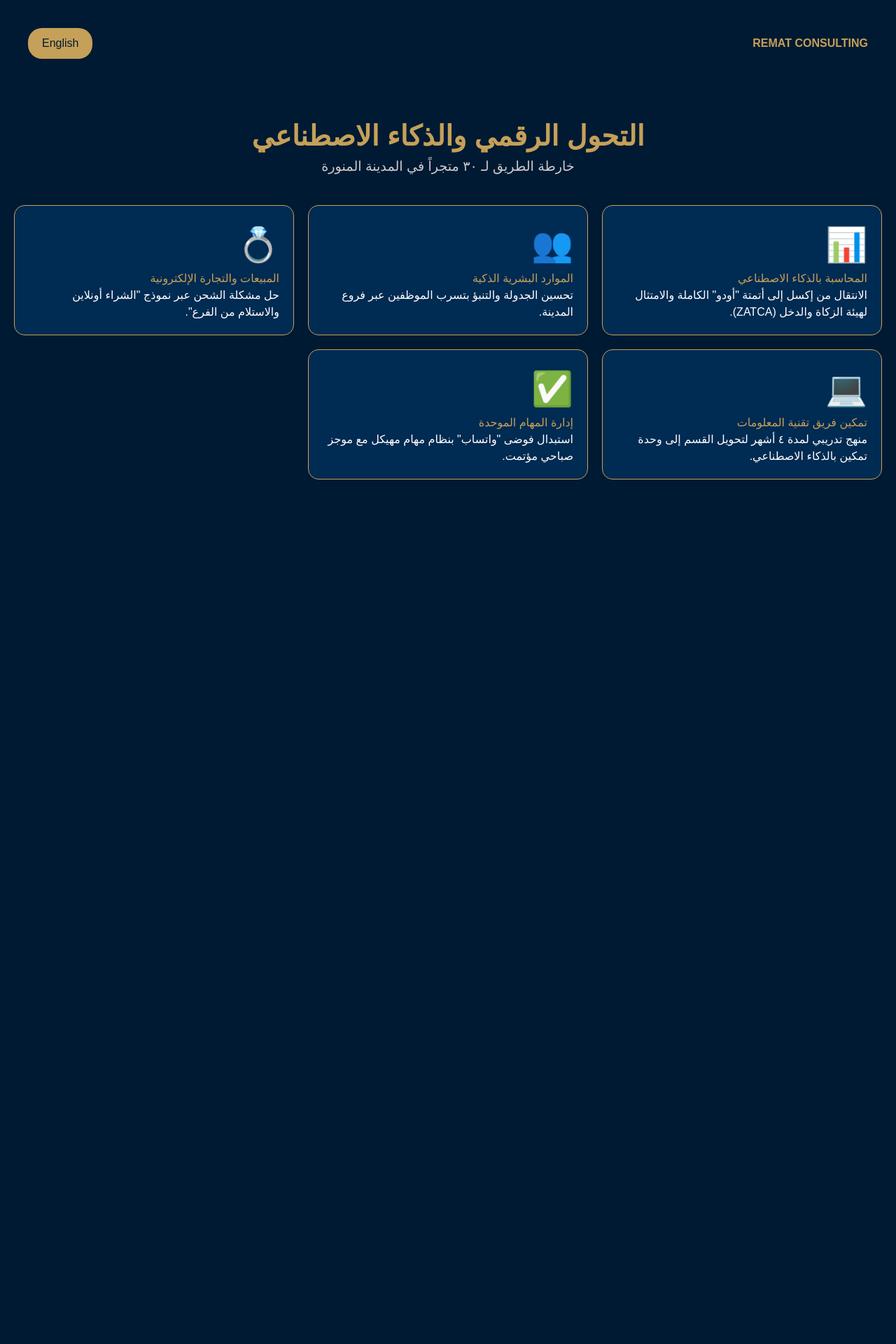
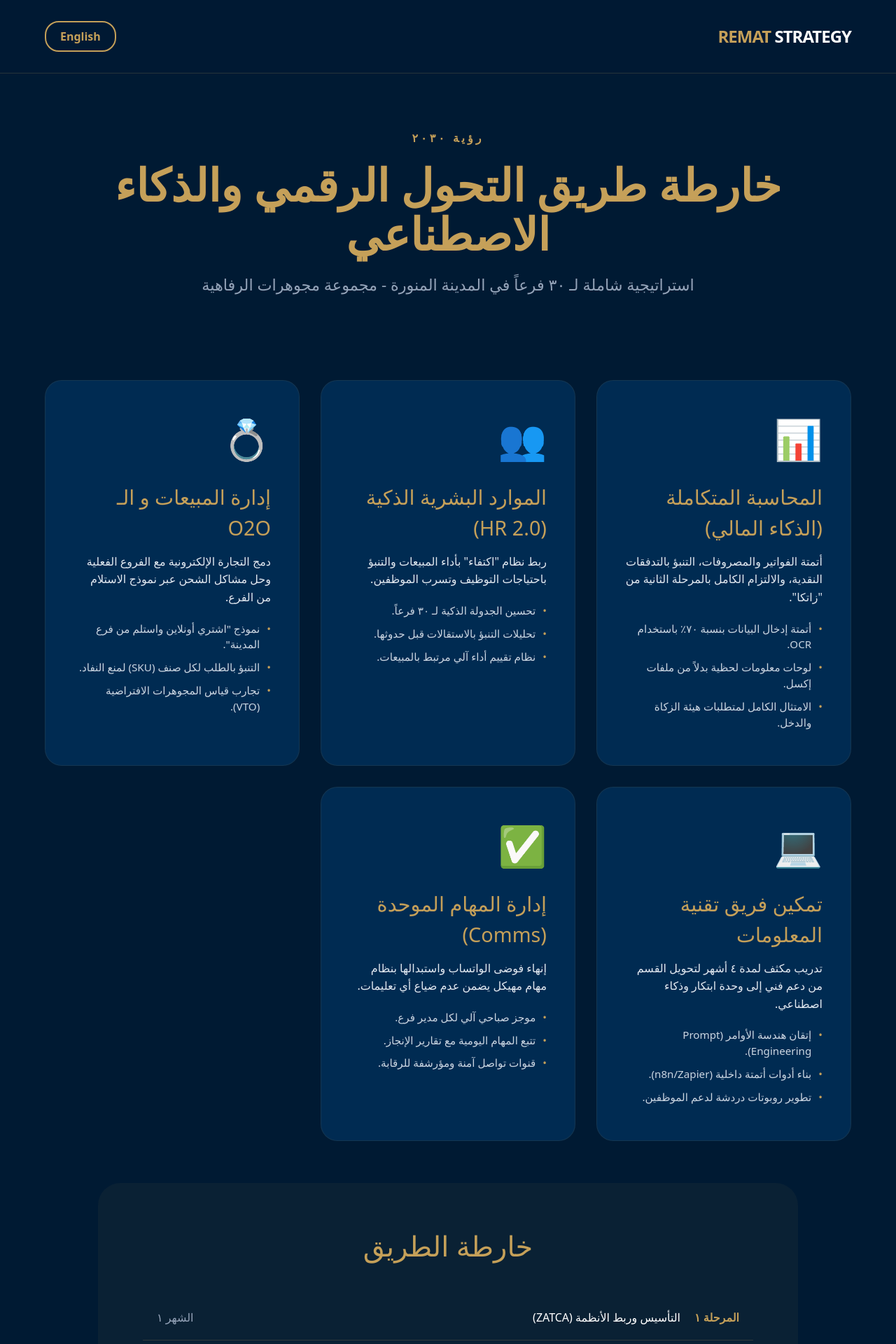
Before and after one commit to RematNOC/madinah-executive-dashboard, a Next.js app: page / in a window 1280 px wide. Shown: the top 1920 px of the page at 70% size. Before the commit the page ends 800 px from the top, so only its background shows below. Built offline with nearby package versions, Linux system fonts and the light colour scheme.

Commit message:
Detail Strike: Expand 5-pillar content with specific implementation plans and timeline

```diff
--- a/src/app/page.tsx
+++ b/src/app/page.tsx
@@ -6,14 +6,69 @@ const content = {
     dir: 'rtl',
     lang: 'English',
     nav: 'AR',
-    title: 'التحول الرقمي والذكاء الاصطناعي',
-    subtitle: 'خارطة الطريق لـ ٣٠ متجراً في المدينة المنورة',
+    title: 'خارطة طريق التحول الرقمي والذكاء الاصطناعي',
+    subtitle: 'استراتيجية شاملة لـ ٣٠ فرعاً في المدينة المنورة - مجموعة مجوهرات الرفاهية',
     pillars: [
-      { id: 1, title: 'المحاسبة بالذكاء الاصطناعي', desc: 'الانتقال من إكسل إلى أتمتة "أودو" الكاملة والامتثال لهيئة الزكاة والدخل (ZATCA).', icon: '📊' },
-      { id: 2, title: 'الموارد البشرية الذكية', desc: 'تحسين الجدولة والتنبؤ بتسرب الموظفين عبر فروع المدينة.', icon: '👥' },
-      { id: 3, title: 'المبيعات والتجارة الإلكترونية', desc: 'حل مشكلة الشحن عبر نموذج "الشراء أونلاين والاستلام من الفرع".', icon: '💍' },
-      { id: 4, title: 'تمكين فريق تقنية المعلومات', desc: 'منهج تدريبي لمدة ٤ أشهر لتحويل القسم إلى وحدة تمكين بالذكاء الاصطناعي.', icon: '💻' },
-      { id: 5, title: 'إدارة المهام الموحدة', desc: 'استبدال فوضى "واتساب" بنظام مهام مهيكل مع موجز صباحي مؤتمت.', icon: '✅' }
+      {
+        id: 1,
+        title: 'المحاسبة المتكاملة (الذكاء المالي)',
+        desc: 'أتمتة الفواتير والمصروفات، التنبؤ بالتدفقات النقدية، والالتزام الكامل بالمرحلة الثانية من "زاتكا".',
+        details: [
+          'أتمتة إدخال البيانات بنسبة ٧٠٪ باستخدام OCR.',
+          'لوحات معلومات لحظية بدلاً من ملفات إكسل.',
+          'الامتثال الكامل لمتطلبات هيئة الزكاة والدخل.'
+        ],
+        icon: '📊'
+      },
+      {
+        id: 2,
+        title: 'الموارد البشرية الذكية (HR 2.0)',
+        desc: 'ربط نظام "اكتفاء" بأداء المبيعات والتنبؤ باحتياجات التوظيف وتسرب الموظفين.',
+        details: [
+          'تحسين الجدولة الذكية لـ ٣٠ فرعاً.',
+          'تحليلات التنبؤ بالاستقالات قبل حدوثها.',
+          'نظام تقييم أداء آلي مرتبط بالمبيعات.'
+        ],
+        icon: '👥'
+      },
+      {
+        id: 3,
+        title: 'إدارة المبيعات و الـ O2O',
+        desc: 'دمج التجارة الإلكترونية مع الفروع الفعلية وحل مشاكل الشحن عبر نموذج الاستلام من الفرع.',
+        details: [
+          'نموذج "اشتري أونلاين واستلم من فرع المدينة".',
+          'التنبؤ بالطلب لكل صنف (SKU) لمنع النفاد.',
+          'تجارب قياس المجوهرات الافتراضية (VTO).'
+        ],
+        icon: '💍'
+      },
+      {
+        id: 4,
+        title: 'تمكين فريق تقنية المعلومات',
+        desc: 'تدريب مكثف لمدة ٤ أشهر لتحويل القسم من دعم فني إلى وحدة ابتكار وذكاء اصطناعي.',
+        details: [
+          'إتقان هندسة الأوامر (Prompt Engineering).',
+          'بناء أدوات أتمتة داخلية (n8n/Zapier).',
+          'تطوير روبوتات دردشة لدعم الموظفين.'
+        ],
+        icon: '💻'
+      },
+      {
+        id: 5,
+        title: 'إدارة المهام الموحدة (Comms)',
+        desc: 'إنهاء فوضى الواتساب واستبدالها بنظام مهام مهيكل يضمن عدم ضياع أي تعليمات.',
+        details: [
+          'موجز صباحي آلي لكل مدير فرع.',
+          'تتبع المهام اليومية مع تقارير الإنجاز.',
+          'قنوات تواصل آمنة ومؤرشفة للرقابة.'
+        ],
+        icon: '✅'
+      }
+    ],
+    timeline: [
+      { phase: 'المرحلة ١', task: 'التأسيس وربط الأنظمة (ZATCA)', date: 'الشهر ١' },
+      { phase: 'المرحلة ٢', task: 'تفعيل الذكاء المالي والأتمتة', date: 'الشهر ٢-٣' },
+      { phase: 'المرحلة ٣', task: 'إطلاق الـ O2O وتدريب الفريق', date: 'الشهر ٤-٦' }
     ],
     cta: 'ابدأ التحول الآن',
     vision: 'رؤية ٢٠٣٠'
@@ -22,14 +77,69 @@ const content = {
     dir: 'ltr',
     lang: 'العربية',
     nav: 'EN',
-    title: 'AI & Digital Transformation',
-    subtitle: 'Strategic Roadmap for 30+ Madinah Storefronts',
+    title: 'AI & Digital Transformation Roadmap',
+    subtitle: 'Strategic Overhaul for 30+ Madinah Storefronts - Luxury Jewelry Group',
     pillars: [
-      { id: 1, title: 'AI-Integrated Accounting', desc: 'Transition from Excel to 100% Odoo automation and ZATCA compliance.', icon: '📊' },
-      { id: 2, title: 'Smart HR Management', desc: 'Predicting attrition and optimizing scheduling across all locations.', icon: '👥' },
-      { id: 3, title: 'O2O Sales & E-commerce', desc: 'Solving shipping challenges with a Click-and-Collect model.', icon: '💍' },
-      { id: 4, title: 'IT Team AI Empowerment', desc: '4-month curriculum to turn IT into an AI Enablement Unit.', icon: '💻' },
-      { id: 5, title: 'Unified Task Management', desc: 'Moving from WhatsApp chaos to structured task tracking.', icon: '✅' }
+      {
+        id: 1,
+        title: 'Integrated AI Accounting',
+        desc: 'Automating invoices, predicting cash flow, and full ZATCA Phase 2 compliance.',
+        details: [
+          '70% reduction in data entry via OCR.',
+          'Real-time dashboards replacing Excel.',
+          'Full compliance with Zakat & Tax Authority.'
+        ],
+        icon: '📊'
+      },
+      {
+        id: 2,
+        title: 'Smart HR Management',
+        desc: 'Linking Ektefa HRMS to sales performance and predicting staff attrition.',
+        details: [
+          'Optimized scheduling for 30 locations.',
+          'Predictive analytics for staff retention.',
+          'Performance scoring tied to real revenue.'
+        ],
+        icon: '👥'
+      },
+      {
+        id: 3,
+        title: 'O2O Sales & Inventory',
+        desc: 'Bridging E-commerce and physical stores via Click-and-Collect models.',
+        details: [
+          'Buy online, pickup in Madinah branch.',
+          'SKU-level demand forecasting.',
+          'Virtual Try-On (VTO) integration.'
+        ],
+        icon: '💍'
+      },
+      {
+        id: 4,
+        title: 'IT AI Empowerment',
+        desc: '4-month intensive curriculum to turn IT into an AI Enablement Unit.',
+        details: [
+          'Prompt Engineering mastery.',
+          'Internal automation builds (n8n/Zapier).',
+          'AI Chatbots for employee support.'
+        ],
+        icon: '💻'
+      },
+      {
+        id: 5,
+        title: 'Unified Task Management',
+        desc: 'Replacing WhatsApp chaos with structured, trackable task engines.',
+        details: [
+          'Automated Morning Briefs for managers.',
+          'Daily task tracking & audit trails.',
+          'Structured communication channels.'
+        ],
+        icon: '✅'
+      }
+    ],
+    timeline: [
+      { phase: 'Phase 1', task: 'Foundation & ZATCA Integration', date: 'Month 1' },
+      { phase: 'Phase 2', task: 'Financial AI & Automation', date: 'Month 2-3' },
+      { phase: 'Phase 3', task: 'O2O Launch & IT Certification', date: 'Month 4-6' }
     ],
     cta: 'Start Transformation',
     vision: 'Vision 2030'
@@ -45,61 +155,132 @@ export default function PresentationPage() {
       minHeight: '100vh',
       backgroundColor: '#001a33',
       color: 'white',
-      fontFamily: 'sans-serif',
-      padding: '20px'
+      fontFamily: 'system-ui, -apple-system, sans-serif',
+      paddingBottom: '100px'
     },
     nav: {
       display: 'flex',
       justifyContent: 'space-between',
       alignItems: 'center',
-      padding: '20px'
+      padding: '30px 5%',
+      backgroundColor: 'rgba(0, 26, 51, 0.9)',
+      borderBottom: '1px solid rgba(197, 160, 89, 0.2)',
+      position: 'sticky',
+      top: 0,
+      zIndex: 100
+    },
+    hero: {
+      textAlign: 'center',
+      padding: '80px 5%',
+      maxWidth: '1200px',
+      margin: '0 auto'
     },
     title: {
-      fontSize: '2.5rem',
-      fontWeight: 'bold',
+      fontSize: 'clamp(2.5rem, 5vw, 4.5rem)',
+      fontWeight: '900',
       color: '#c5a059',
-      textAlign: 'center'
+      marginBottom: '20px',
+      lineHeight: 1.1
     },
     grid: {
       display: 'grid',
-      gridTemplateColumns: 'repeat(auto-fit, minmax(300px, 1fr))',
-      gap: '20px',
-      marginTop: '40px'
+      gridTemplateColumns: 'repeat(auto-fit, minmax(350px, 1fr))',
+      gap: '30px',
+      padding: '0 5%',
+      maxWidth: '1400px',
+      margin: '40px auto'
     },
     card: {
       backgroundColor: '#002b52',
-      padding: '20px',
-      borderRadius: '15px',
-      border: '1px solid #c5a059'
+      padding: '40px',
+      borderRadius: '24px',
+      border: '1px solid rgba(197, 160, 89, 0.1)',
+      position: 'relative',
+      transition: 'all 0.3s ease'
+    },
+    detailList: {
+      marginTop: '20px',
+      padding: 0,
+      listStyleType: 'none',
+      fontSize: '0.95rem',
+      color: '#cbd5e1'
+    },
+    timeline: {
+      padding: '60px 5%',
+      maxWidth: '1000px',
+      margin: '60px auto',
+      backgroundColor: 'rgba(197, 160, 89, 0.05)',
+      borderRadius: '32px'
     }
   };
 
   return (
     <div dir={t.dir} style={styles.container}>
       <nav style={styles.nav}>
-        <div style={{fontWeight: '900', color: '#c5a059'}}>REMAT CONSULTING</div>
+        <div style={{fontWeight: '900', fontSize: '1.5rem', color: '#c5a059', letterSpacing: '-1px'}}>
+          REMAT <span style={{color: 'white'}}>STRATEGY</span>
+        </div>
         <button
           onClick={() => setLang(lang === 'ar' ? 'en' : 'ar')}
-          style={{backgroundColor: '#c5a059', color: '#001a33', padding: '10px 20px', borderRadius: '20px', border: 'none', cursor: 'pointer'}}
+          style={{
+            backgroundColor: 'transparent',
+            color: '#c5a059',
+            padding: '8px 20px',
+            borderRadius: '20px',
+            border: '2px solid #c5a059',
+            fontWeight: 'bold',
+            cursor: 'pointer'
+          }}
         >
           {t.lang}
         </button>
       </nav>
 
-      <div style={{textAlign: 'center', marginTop: '60px'}}>
+      <header style={styles.hero}>
+        <div style={{color: '#c5a059', fontWeight: 'bold', letterSpacing: '4px', marginBottom: '20px'}}>{t.vision}</div>
         <h1 style={styles.title}>{t.title}</h1>
-        <p style={{fontSize: '1.2rem', color: '#ccc'}}>{t.subtitle}</p>
-      </div>
+        <p style={{fontSize: '1.4rem', color: '#94a3b8', maxWidth: '800px', margin: '0 auto'}}>{t.subtitle}</p>
+      </header>
 
       <div style={styles.grid}>
         {t.pillars.map((p: any) => (
           <div key={p.id} style={styles.card}>
-            <div style={{fontSize: '3rem'}}>{p.icon}</div>
-            <h3 style={{color: '#c5a059'}}>{p.title}</h3>
-            <p>{p.desc}</p>
+            <div style={{fontSize: '3.5rem', marginBottom: '20px'}}>{p.icon}</div>
+            <h3 style={{fontSize: '1.8rem', color: '#c5a059', marginBottom: '15px'}}>{p.title}</h3>
+            <p style={{lineHeight: 1.6, color: '#e2e8f0'}}>{p.desc}</p>
+            <ul style={styles.detailList}>
+              {p.details.map((d: string, i: number) => (
+                <li key={i} style={{marginBottom: '10px', display: 'flex', gap: '10px'}}>
+                  <span style={{color: '#c5a059'}}>•</span> {d}
+                </li>
+              ))}
+            </ul>
           </div>
         ))}
       </div>
+
+      <div style={styles.timeline}>
+        <h2 style={{textAlign: 'center', fontSize: '2.5rem', color: '#c5a059', marginBottom: '40px'}}>
+          {lang === 'ar' ? 'خارطة الطريق' : 'Implementation Roadmap'}
+        </h2>
+        {t.timeline.map((item: any, i: number) => (
+          <div key={i} style={{
+            display: 'flex',
+            justifyContent: 'space-between',
+            padding: '20px',
+            borderBottom: i === 2 ? 'none' : '1px solid rgba(197, 160, 89, 0.2)',
+            alignItems: 'center'
+          }}>
+            <div style={{fontWeight: 'bold', color: '#c5a059'}}>{item.phase}</div>
+            <div style={{flex: 1, margin: '0 20px'}}>{item.task}</div>
+            <div style={{color: '#94a3b8'}}>{item.date}</div>
+          </div>
+        ))}
+      </div>
+
+      <footer style={{textAlign: 'center', marginTop: '80px', color: '#64748b'}}>
+        &copy; 2026 REMAT STRATEGIC SOLUTIONS | MADINAH RETAIL GROUP | VERSION 1.5
+      </footer>
     </div>
   );
 }
```
